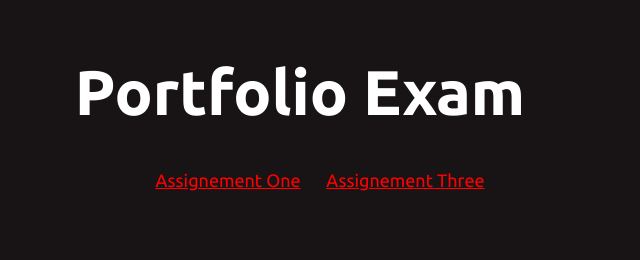
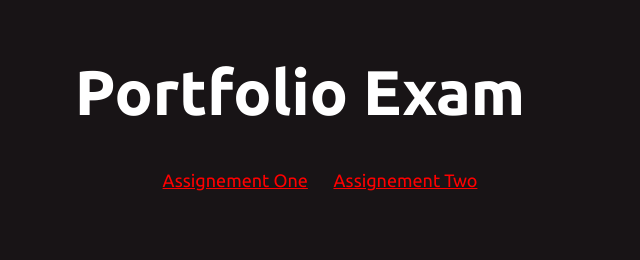
Before and after one commit to Jakubo0451/exam-showcase, a plain HTML site: page pages/oblig2.html in a window 1280 px wide. Shown: the top 260 px of the page, 340-980 px from the left. Drawn offline with Linux system fonts and the light colour scheme.

```diff
--- a/pages/oblig2.html
+++ b/pages/oblig2.html
@@ -11,10 +11,10 @@
       <h1>Portfolio Exam</h1>
       <ul id="header-list">
         <li>
-            <a href="../index.html">Assignement One</a>
+          <a href="../index.html">Assignement One</a>
         </li>
         <li>
-            <a href="oblig3.html">Assignement Three</a>
+          <a href="oblig3.html">Assignement Two</a>
         </li>
       </ul>
     </div>
```
Also changed, not shown: pages/oblig3.html (+2 -3 lines).
